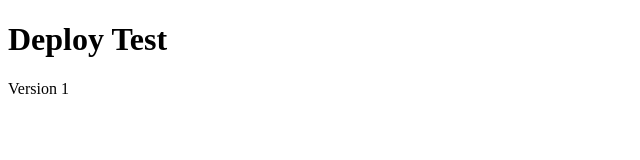
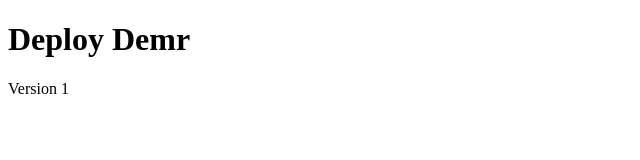
Before and after one commit to Imanechnigar/deploy-demo, a plain HTML site: page index.html in a window 1280 px wide. Shown: the full height of the page, 0-640 px from the left. Drawn offline with Linux system fonts and the light colour scheme.

Commit message:
Update index.html

```diff
--- a/index.html
+++ b/index.html
@@ -2,7 +2,7 @@
 <html>
   <head><meta charset="utf-8"><title>Deploy Test</title></head>
   <body>
-    <h1>Deploy Test</h1>
+    <h1>Deploy Demr</h1>
     <p>Version 1</p>
   </body>
 </html>
```
